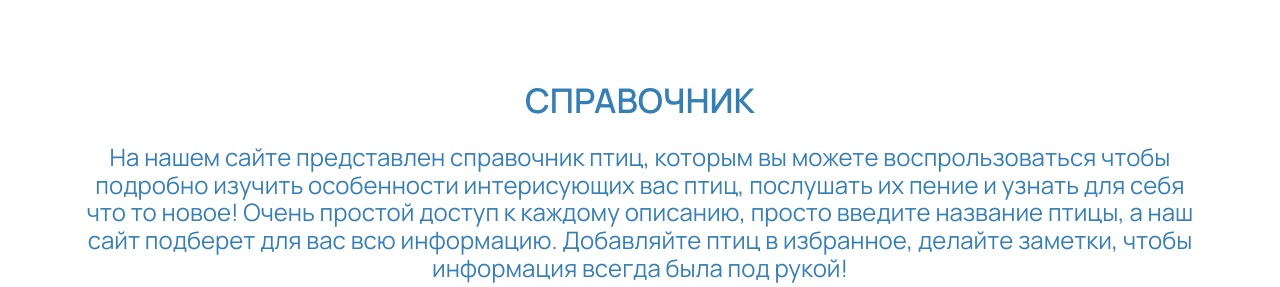
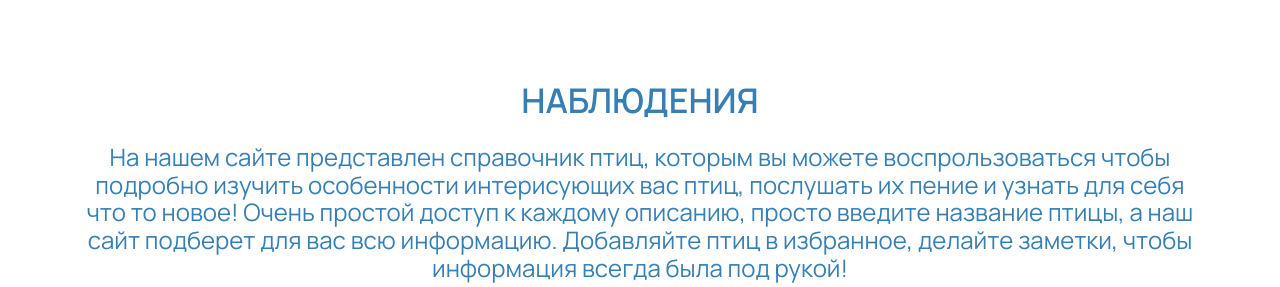
Before and after one commit to Alexand-Rub/birds, a Django app: page / in a window 1280 px wide. Shown: the part 1172-1459 px from the top of the page. Run offline with Django 5.2, Linux system fonts and the light colour scheme; some libraries are stand-ins or nearby versions.

Commit message:
НАБЛЮДЕНИЯ

```diff
--- a/birdsite/templates/base.html
+++ b/birdsite/templates/base.html
@@ -57,13 +57,13 @@
             <a class="main_link" href="{% url 'discussions:list' %}">Перейти</a>
         </section>
         <section class="main-block main_guide">
-            <h1 class="main-title">СПРАВОЧНИК</h1>
+            <h1 class="main-title">НАБЛЮДЕНИЯ</h1>
             <p class="main_guide-p">На нашем сайте представлен справочник птиц, которым вы можете воспрользоваться чтобы
                 подробно изучить
                 особенности интерисующих вас птиц, послушать их пение и узнать для себя что то новое! Очень простой
                 доступ к каждому описанию, просто введите название птицы, а наш сайт подберет для вас всю информацию.
                 Добавляйте птиц в избранное, делайте заметки, чтобы информация всегда была под рукой!</p>
-            <a class="main_link" href="{% url 'birdlib:list' %}">Перейти</a>
+            <a class="main_link" href="{% url 'observations:list' %}">Перейти</a>
         </section>
 
 
```
